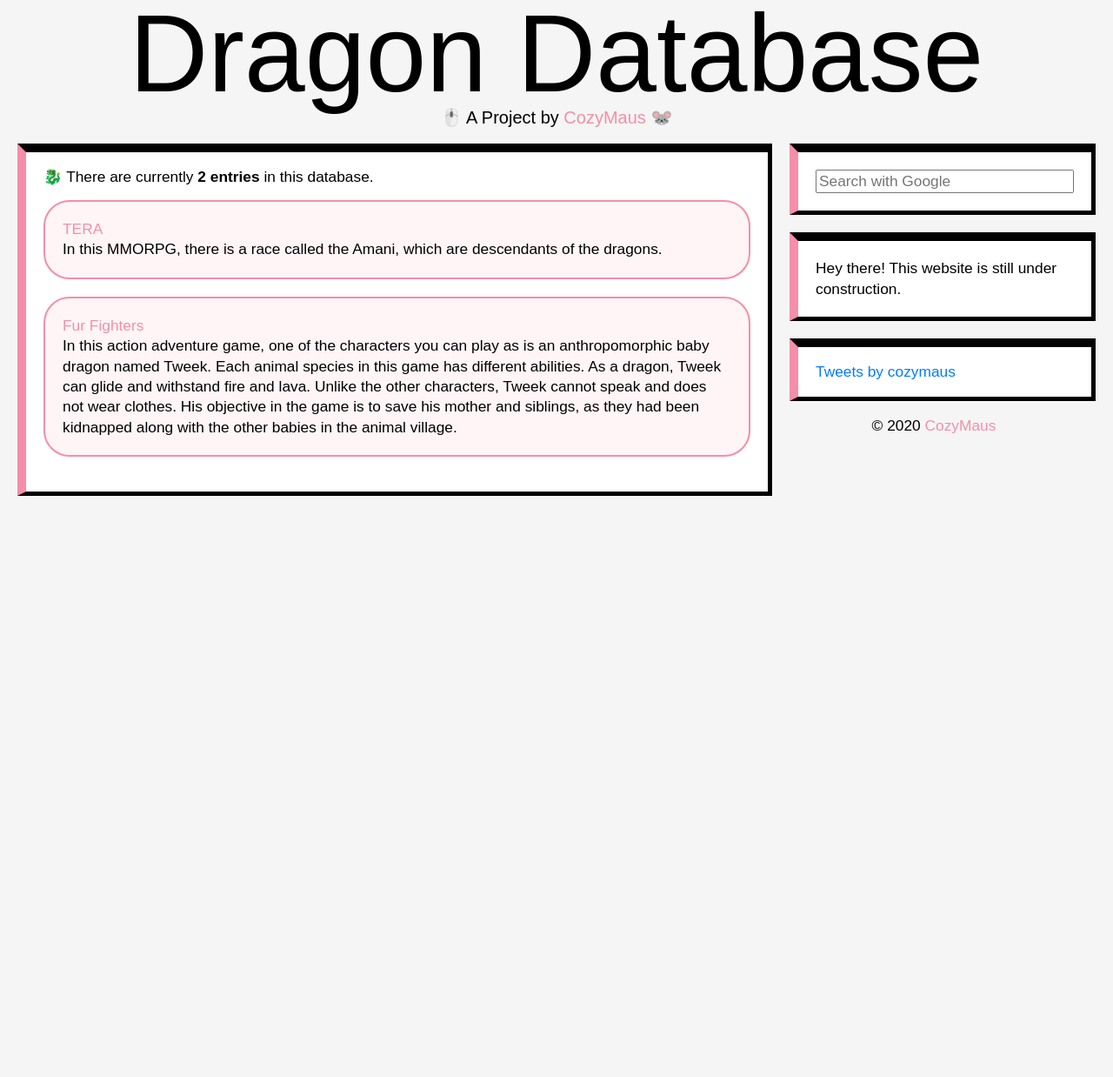
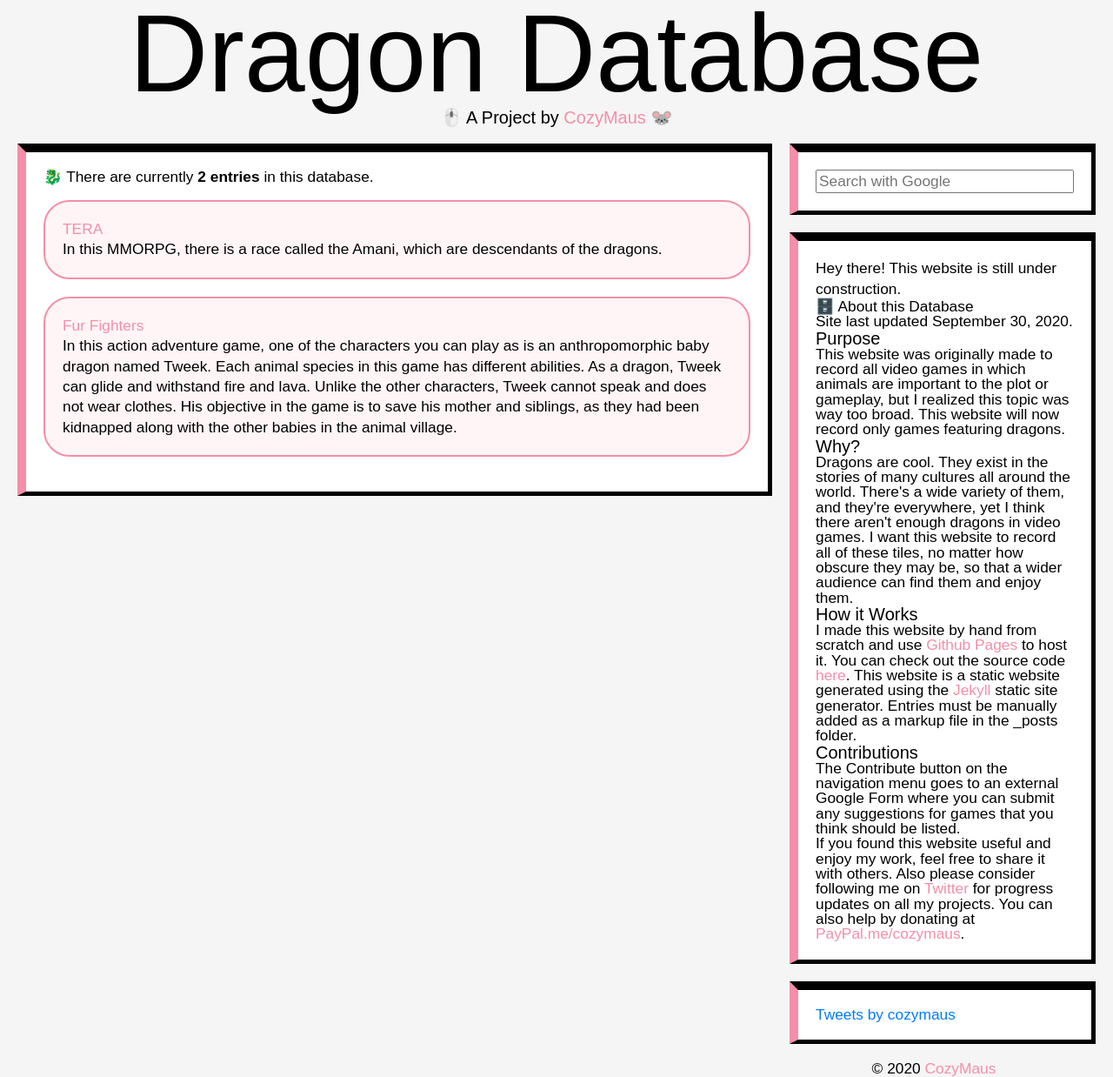
Before and after one commit to byliz/animal-game-database, a Jekyll site: the page built from index.html, in a window 1280 px wide. Shown: the whole page at 87% size. Built offline with Jekyll 4.4.1, drawn with Linux system fonts in a browser that asks for light colours; nearby versions of some CDN libraries; the list of posts is cut into pages by our own code; comment, search, counter and statistics services are not loaded; before the commit the page ends 900 px from its top, so only the background shows below that.

Commit message:
Update about.html

```diff
--- a/_includes/about.html
+++ b/_includes/about.html
@@ -5,4 +5,38 @@
 </p>
 <p style="line-height:135%;"">Hey there! This website is still under construction.</p>
 
+<h2>🗄️ About this Database</h2>
+
+
+<p>Site last updated {{ site.time | date: '%B %d, %Y' }}.</p>
+
+<h3>Purpose</h3>
+
+<p>
+
+This website was originally made to record all video games in which animals are important to the plot or gameplay, but I realized this topic was way too broad. This website will now record only games featuring dragons.
+
+</p>
+
+
+<h3>Why?</h3>
+
+<p>
+
+  Dragons are cool. They exist in the stories of many cultures all around the world. There's a wide variety of them, and they're everywhere, yet I think there aren't enough dragons in video games. I want this website to record all of these tiles, no matter how obscure they may be, so that a wider audience can find them and enjoy them.
+
+</p>
+
+<h3>How it Works</h3>
+
+<p class="excerpt">I made this website by hand from scratch and use <a href="https://pages.github.com/" target="_blank">Github Pages</a> to host it. You can check out the source code <a href="http://github.com/cozymaus/kemono-database" target="_blank">here</a>. This website is a static website generated using the <a href="https://jekyllrb.com/" target="_blank">Jekyll</a> static site generator. Entries must be manually added as a markup file in the _posts folder.</p>
+
+<h3>Contributions</h3>
+
+<p>
+The Contribute button on the navigation menu goes to an external Google Form where you can submit any suggestions for games that you think should be listed.
+</p>
+
+<p>If you found this website useful and enjoy my work, feel free to share it with others. Also please consider following me on <a href="http://twitter.com/cozymaus" target="_blank">Twitter</a> for progress updates on all my projects. You can also help by donating at <a href="https://paypal.me/cozymaus" target="_blank">PayPal.me/cozymaus</a>.</p>
+
 </div>
```
